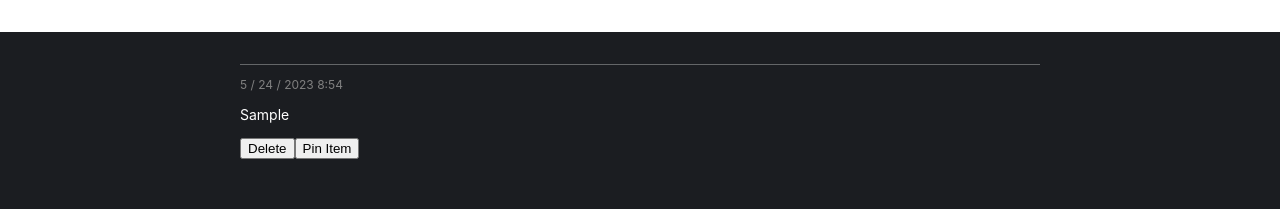
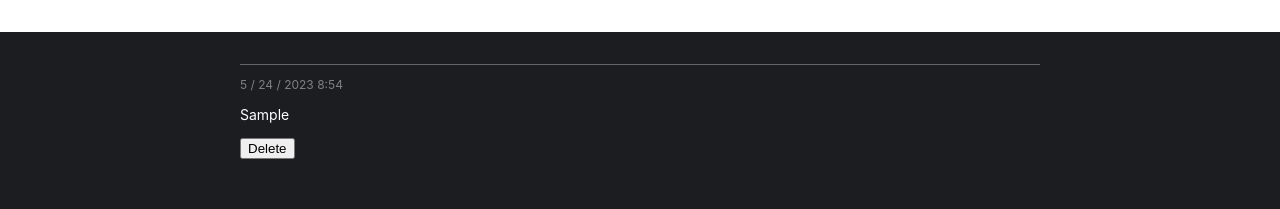
Before and after one commit to shosukenoma/slack-note, a React (Create React App) app: page / in a window 1280 px wide. Both pictures are taken after typing "Sample" into the empty fields and a click on the button "Send". Shown: the top 209 px of the page. Built offline with nearby package versions, Linux system fonts and the light colour scheme.

Commit message:
Revert Pin Feature

```diff
--- a/src/components/Posts/PostItem.css
+++ b/src/components/Posts/PostItem.css
@@ -2,10 +2,6 @@
   border-top-style: solid;
   border-color: rgba(255, 255, 255, 0.322);
   border-width: 0.05px;
-}
-
-.post-item.pinned {
-  background-color: #302E26;
 }
 
 .post-item__timestamp {
--- a/src/components/Posts/PostItem.js
+++ b/src/components/Posts/PostItem.js
@@ -1,4 +1,4 @@
-import React, {useState} from 'react'
+import React from 'react'
 
 import './PostItem.css'
 import Card from '../UI/Card'
@@ -7,22 +7,14 @@ function PostItem(props) {
   const deleteHandler = () => {
     props.onPostDelete(props.id);
   };
-
-  const [isPinned, setIsPinned] = useState(false);
-
-  const pinHandler = () => {
-    isPinned ? setIsPinned(false) : setIsPinned(true);
-  }
-
   return (
     <li>
-      <div className={`post-item ${isPinned ? 'pinned' : ''}`}>
+      <div className='post-item'>
         <div>
           <p className='post-item__timestamp'>{props.timestamp}</p>
           <p className='post-item__text'>{props.text}</p>
         </div>
         <button onClick={deleteHandler}> Delete </button>
-        <button onClick={pinHandler}> {`${isPinned ? 'Unpin Item' : 'Pin Item'}`} </button>
       </div>
     </li>
   )
```
